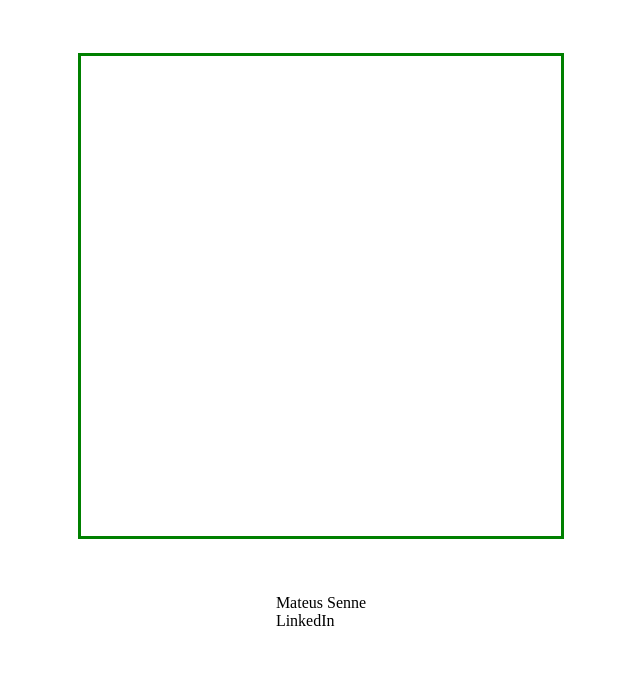
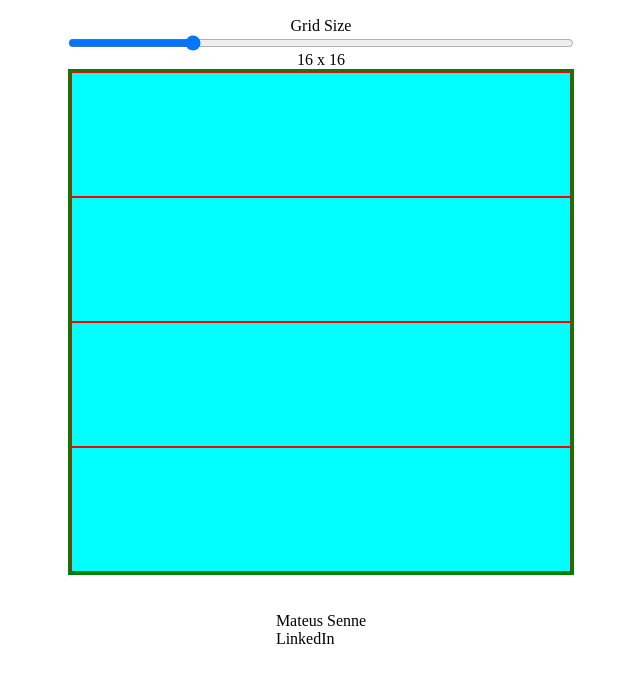
Before and after one commit to Senne42/tiles-odin, a plain HTML site: page index.html in a window 1280 px wide. Shown: the part 114-800 px from the top of the page, without its empty margins (319-959 px from the left). Drawn offline with Linux system fonts and the light colour scheme.

Commit message:
Grid size selector and start of logic to fill box

```diff
--- a/index.html
+++ b/index.html
@@ -12,11 +12,20 @@
         <h1>TILES</h1>
         <p>Move the mouse trough the tiles and witness the magic!</p>
     </header>
+    <div id="content">
+        <div class="sliderContainer">
+            <label>Grid Size</label>
+            <input type="range" min="1" max="64" value="16" class="slider" id="gridSize">
+            <p id="sliderNumber">16 x 16</p>
+        </div>
 
-    <div id="tiles">
-
+        <div id="tiles">
+            <div class="tileTeste"></div>
+            <div class="tileTeste"></div>
+            <div class="tileTeste"></div>
+            <div class="tileTeste"></div>
+        </div>
     </div>
-
     <footer>
         <p>Mateus Senne</p>
         <a>LinkedIn</a>
--- a/script.js
+++ b/script.js
@@ -0,0 +1,34 @@
+document.addEventListener("DOMContentLoaded", function(){
+    const slider = document.getElementById('gridSize')
+    const sliderNumber = document.getElementById('sliderNumber')
+    const tiles = document.getElementById('tiles')
+
+    slider.addEventListener('input', function(){
+        const selectedValue = slider.value;
+        sliderNumber.innerText = `${selectedValue} x ${selectedValue}`
+        tiles.style.gridTemplateColumns = (`repeat(${selectedValue}, ${selectedValue}fr)`)
+
+    })
+})
+
+
+
+
+function fillGrid (size) {
+    let box = ""
+    for (let a=0; a <= size; a++) {
+
+    }
+}
+
+/*
+Criar a caixa
+Append na tiles
+repetir X vezes
+*/
+
+
+/*
+Mexer no slider zera os tiles
+botao reset
+*/
--- a/style.css
+++ b/style.css
@@ -20,8 +20,24 @@ body {
 
 }
 
+.sliderContainer {
+    display: flex;
+    flex-direction: column;
+    text-align: center;
+}
+
 #tiles {
+    width: 500px;
+    height: 500px;
     border: green solid 3px;
-    width: 480px;
-    height: 480px;
+    display: grid;
+    /* THIS WILL BE DEFINED IN JS grid-template-columns: repeat(2, 1fr); */
+    grid-gap: 0px;
 }
+
+.tileTeste {
+    background-color: aqua;
+    border: red solid 1px;
+    padding: 20px;
+    text-align: center;
+}
```
